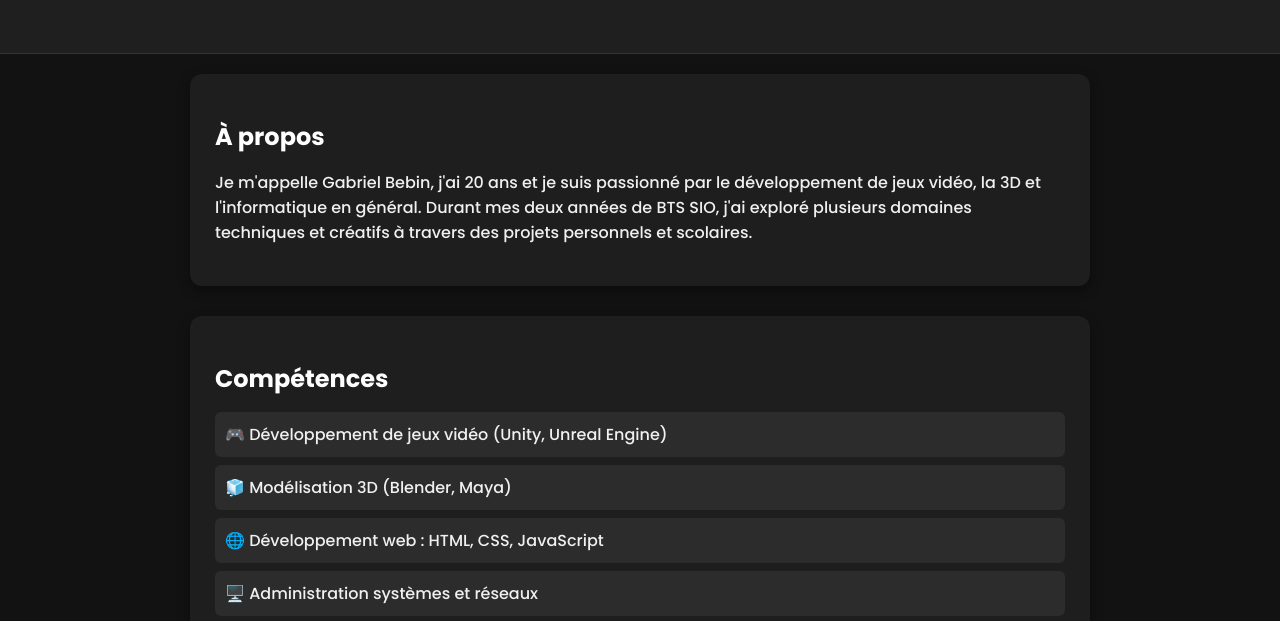
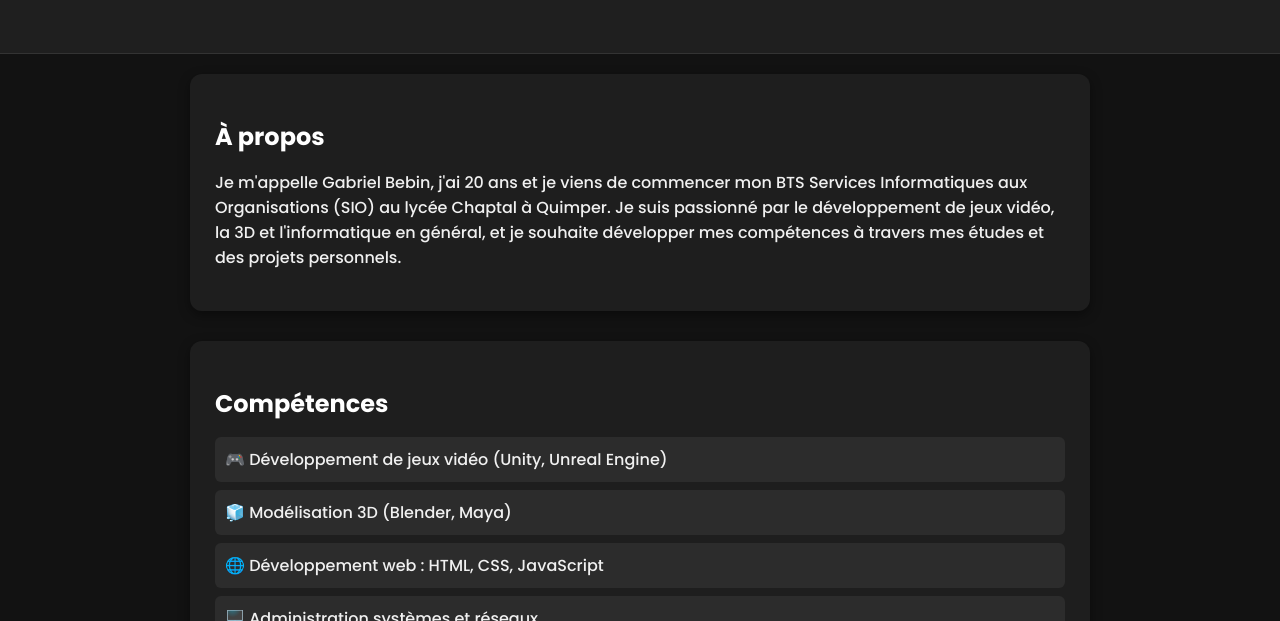
Before and after one commit to Arcasender/portfolio-gabriel, a plain HTML site: page index.html in a window 1280 px wide. Shown: the part 159-780 px from the top of the page. Drawn offline with Linux system fonts and the light colour scheme.

Commit message:
Update index.html

```diff
--- a/index.html
+++ b/index.html
@@ -95,7 +95,7 @@
   <main>
     <section class="card">
       <h2>À propos</h2>
-      <p>Je m'appelle Gabriel Bebin, j'ai 20 ans et je suis passionné par le développement de jeux vidéo, la 3D et l'informatique en général. Durant mes deux années de BTS SIO, j'ai exploré plusieurs domaines techniques et créatifs à travers des projets personnels et scolaires.</p>
+      <p>Je m'appelle Gabriel Bebin, j'ai 20 ans et je viens de commencer mon BTS Services Informatiques aux Organisations (SIO) au lycée Chaptal à Quimper. Je suis passionné par le développement de jeux vidéo, la 3D et l'informatique en général, et je souhaite développer mes compétences à travers mes études et des projets personnels.</p>
     </section>
 
     <section class="card">
```
